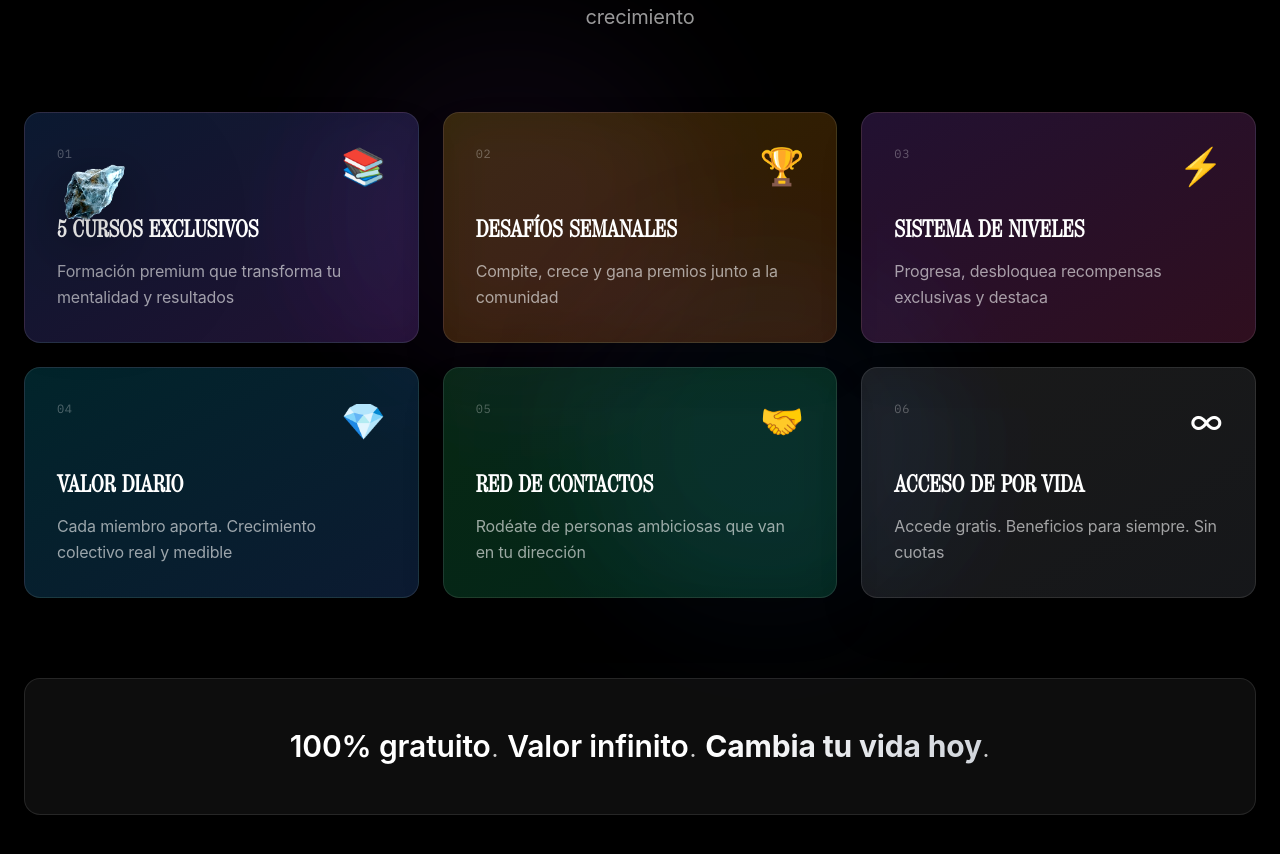
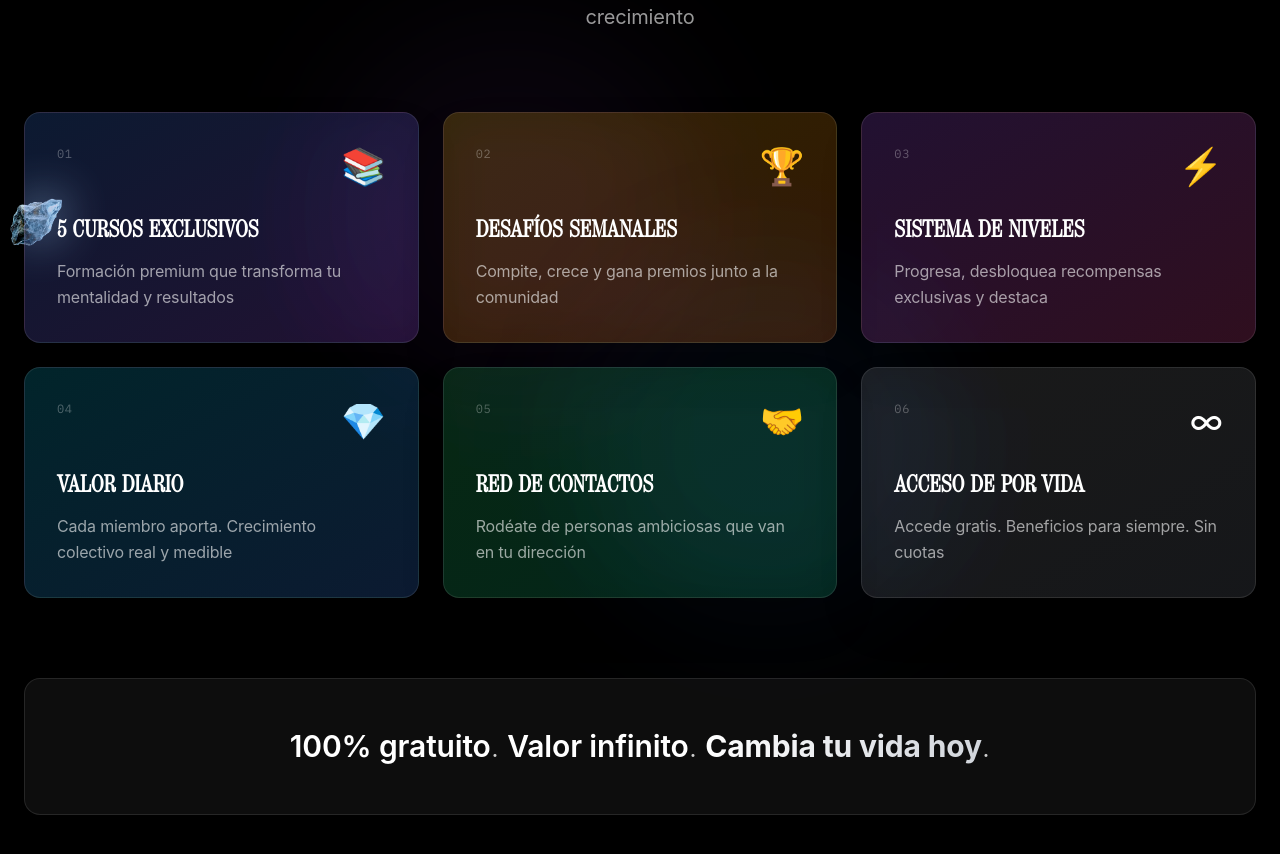
Before and after one commit to mysticcbrand-hub/portalculture, a Next.js app: page / in a window 1280 px wide. Shown: the part 1168-2022 px from the top of the page. Built offline with nearby package versions, Linux system fonts and the light colour scheme.

Commit message:
Adjust left rock position - subtler placement

```diff
--- a/app/components/CreativeBenefits.tsx
+++ b/app/components/CreativeBenefits.tsx
@@ -108,7 +108,7 @@ export default function CreativeBenefits() {
           </div>
 
           <div
-            className="hidden md:block absolute top-[280px] left-0 w-[140px] h-[140px] pointer-events-none z-20"
+            className="hidden md:block absolute top-[320px] -left-12 w-[120px] h-[120px] pointer-events-none"
             style={{
               transform: `translate(${mousePosition.x * -1}px, ${mousePosition.y * -1}px)`,
               transition: 'transform 0.5s ease-out',
```
